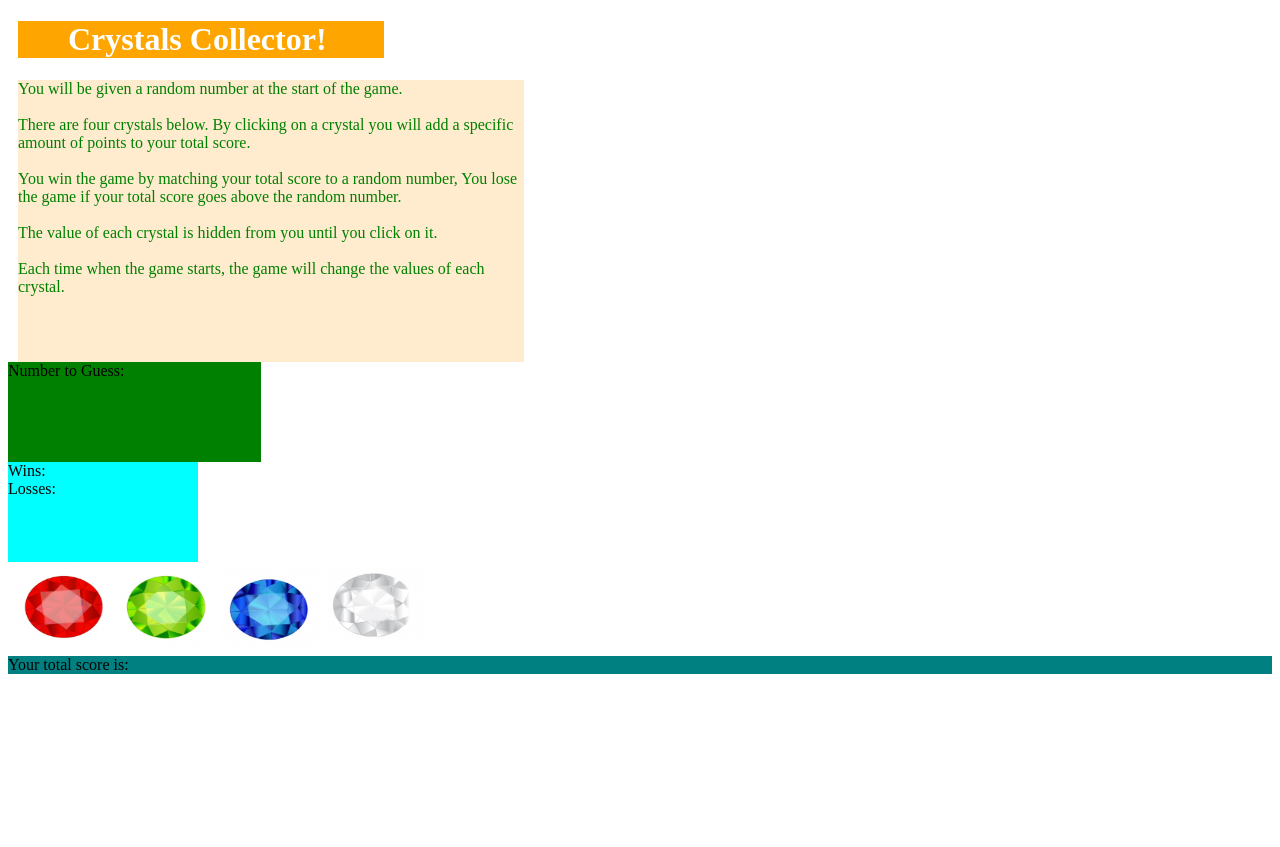
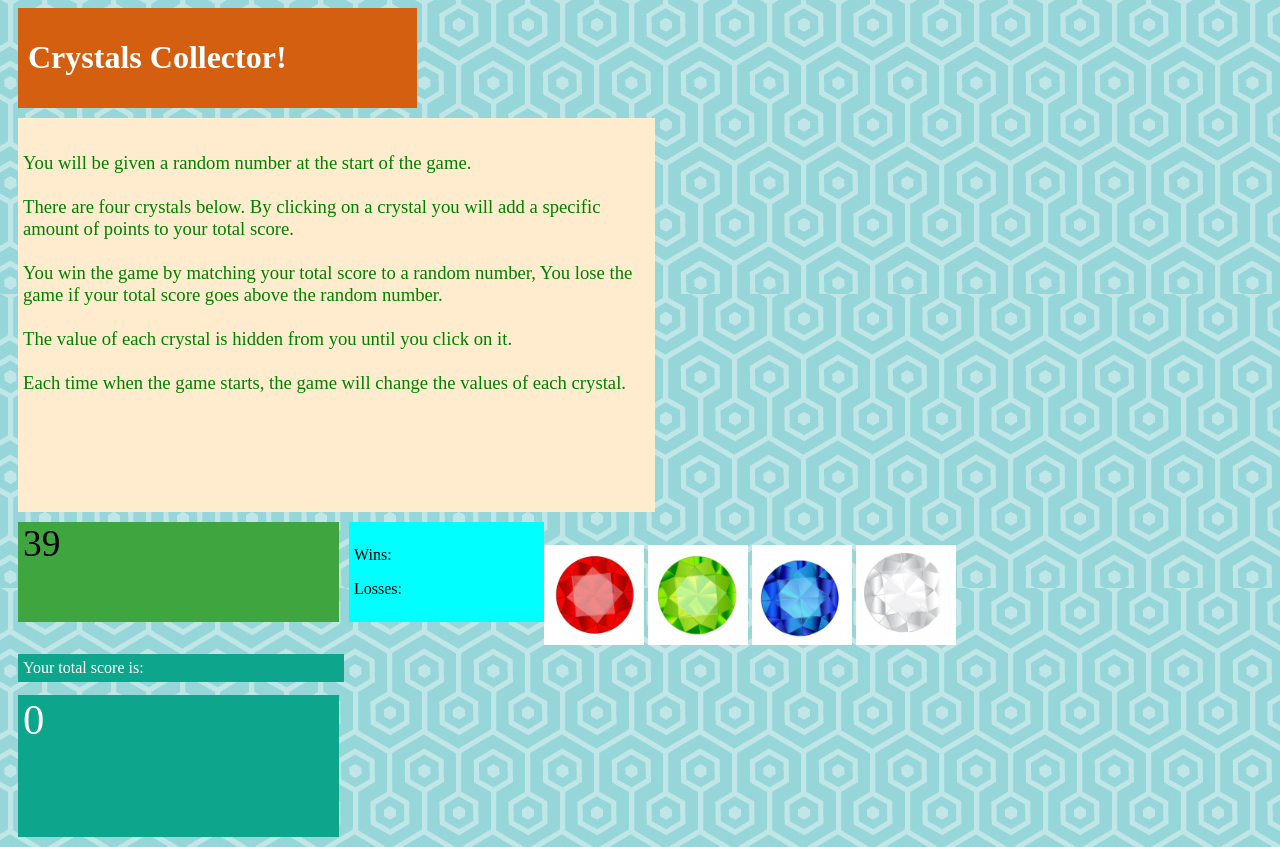
Before and after one commit to DanTheWebDevMan/unit-4-game, a plain HTML site: page index.html in a window 1280 px wide. Before the commit the page ends 800 px from the top, so only its background shows below. Drawn offline with Linux system fonts and the light colour scheme.

Commit message:
done with css layout just need to move images down a div down

```diff
--- a/assets/css/style.css
+++ b/assets/css/style.css
@@ -1,48 +1,84 @@
-h1 {
-    background-color: orange;
+body {
+    background-image: url("../images/background.jpg");
+}
+
+#header1 {
+    background-color:hsla(24, 85%, 45%, 1);
     color: white;
-    width: 25%;
+    width: 30%;
     padding-left: 50px;
     margin-left: 10px;
+    padding:10px;
+    margin-bottom:5px;
 }
 
 
 #instructions {
     background-color: #FFEBCD;
-    width: 40%;
+    width: 50%;
     color: green;
     margin-left: 10px;
-    padding-bottom: 50px;
+    padding-bottom: 100px;
+    margin-bottom: 10px;
+    padding-top: 15px;
+    padding-left: 5px;
+    margin-top: 10px;
+    font-size: 14pt;
 }
 
-#currentscore {
-    background-color: green;
-    width: 30%;
+//* block is the parent div while #ntg and #score are child**//
+.block {
+    display:flex;
+    align-items: left;
+    height: 100px;
+    align-items: flex-start;
+    float:left;
+    position: relative;
 }
 
-#ntg {
-    background-color: green;
+.ntg {
+    background-color: hsla(120, 45%, 45%, 1);
+    height: 100px;
     width: 25%;
-    height: 100px;
-    width: 20%;
+    margin-left: 10px;
+    margin-bottom: 10px;
+    font-size: 28pt;
+    padding-left: 5px;
+    float:left;
 }
 
+.score {
+    background-color: #00FFFF;
+    margin-left: 10px;
+    padding-left: 5px;
+    width: 15%;
+    height: 100px;
+    align-content: center;
+    float:left;
+}
 #images{
     margin: 5px;
 }
 
-#score {
-    background-color: #00FFFF;
-    height: 100px;
-    width: 15%;
 
+#total {
+    background-color:hsla(170, 85%, 35%, 1);
+    margin-left: 10px;
+    margin-bottom: 5px;
+    width: 25%;
+    color: white;
+    padding: 5px;
 
 }
 
-#total {
-    background-color: #008080;
+#points {
+    margin-top: -30px;
+    background-color:hsla(170, 85%, 35%, 1);
+    margin-left: 10px;
+    margin-bottom: 10px;
+    width: 25%;
+    font-size: 32pt;
+    color: white;
+    padding-bottom: 50px;
+    padding-left: 5px;
 }
-
-#points {
-    background-color: #008080;
-}
--- a/index.html
+++ b/index.html
@@ -27,28 +27,27 @@
        Each time when the game starts, the game will change the values of
        each crystal.
    </p>
-</div id="block">
-   <div id="ntg">Number to Guess: <span id="number-to-guess"></span>
-        </div>
 
-    <div id="score">
-        <div id="wins">Wins: <span id="wins"></span>
-            </div>
-        <div id="losses">Losses: <span id="losses"></span>
-            </div>
+</div class="block">
+    <div class="ntg">39 </div>
+    <div class="score">
+        <p>Wins: </p>
+        <p>Losses: </p>
         </div>
     </div>
+    <br>
 <div id="images">
-       <img src="assets/images/crystal1.jpg" alt="c1" height="80px" width="100px">
-       <img src="assets/images/crystal2.jpg" alt="c2" height="80px" width="100px">
-       <img src="assets/images/crystal3.jpg" alt="c3" height="80px" width="100px">
-       <img src="assets/images/crystal4.jpg" alt="c4" height="80px" width="100px">
+       <img src="assets/images/crystal1.jpg" alt="c1" height="100px" width="100px">
+       <img src="assets/images/crystal2.jpg" alt="c2" height="100px" width="100px">
+       <img src="assets/images/crystal3.jpg" alt="c3" height="100px" width="100px">
+       <img src="assets/images/crystal4.jpg" alt="c4" height="100px" width="100px">
     </div>
 
 <div id="total">Your total score is: <span id="currentscore"></span>
 </div>
 
 <div id="points">
+    <p>0</p>
     </div>
 
 </body>
```
Also changed, not shown: assets/images/background.jpg (added).
